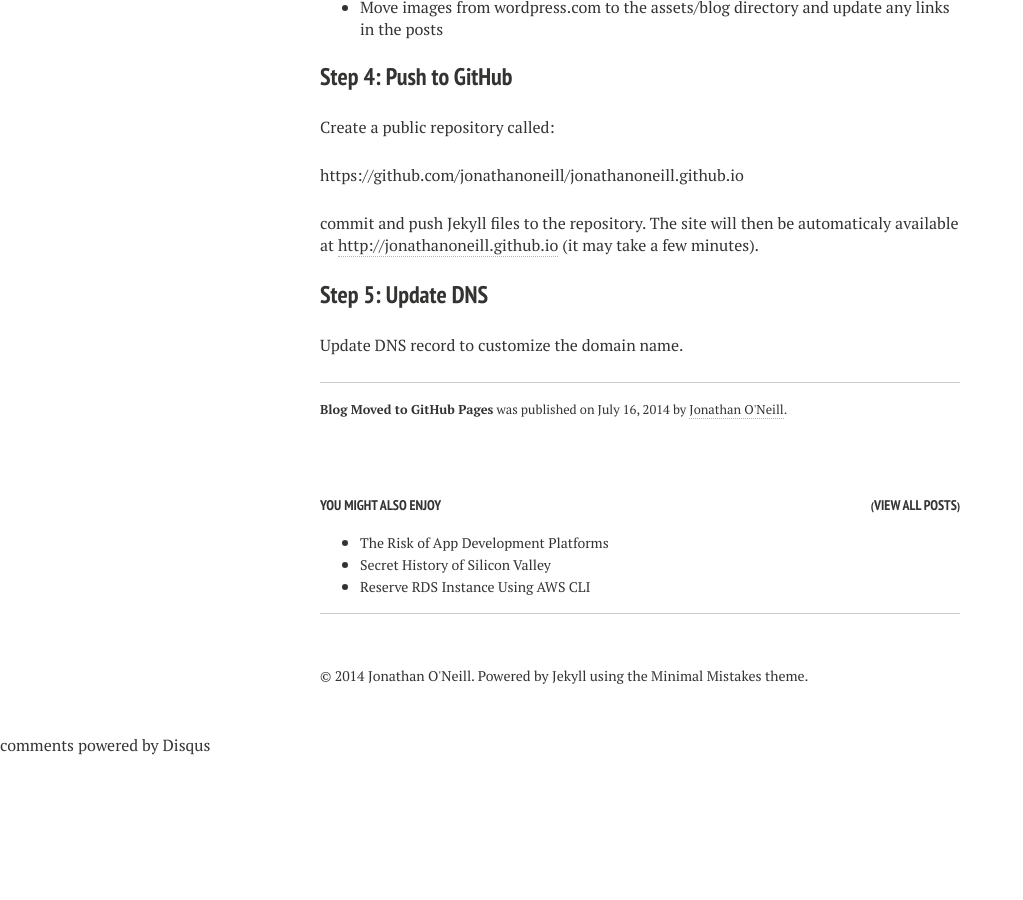
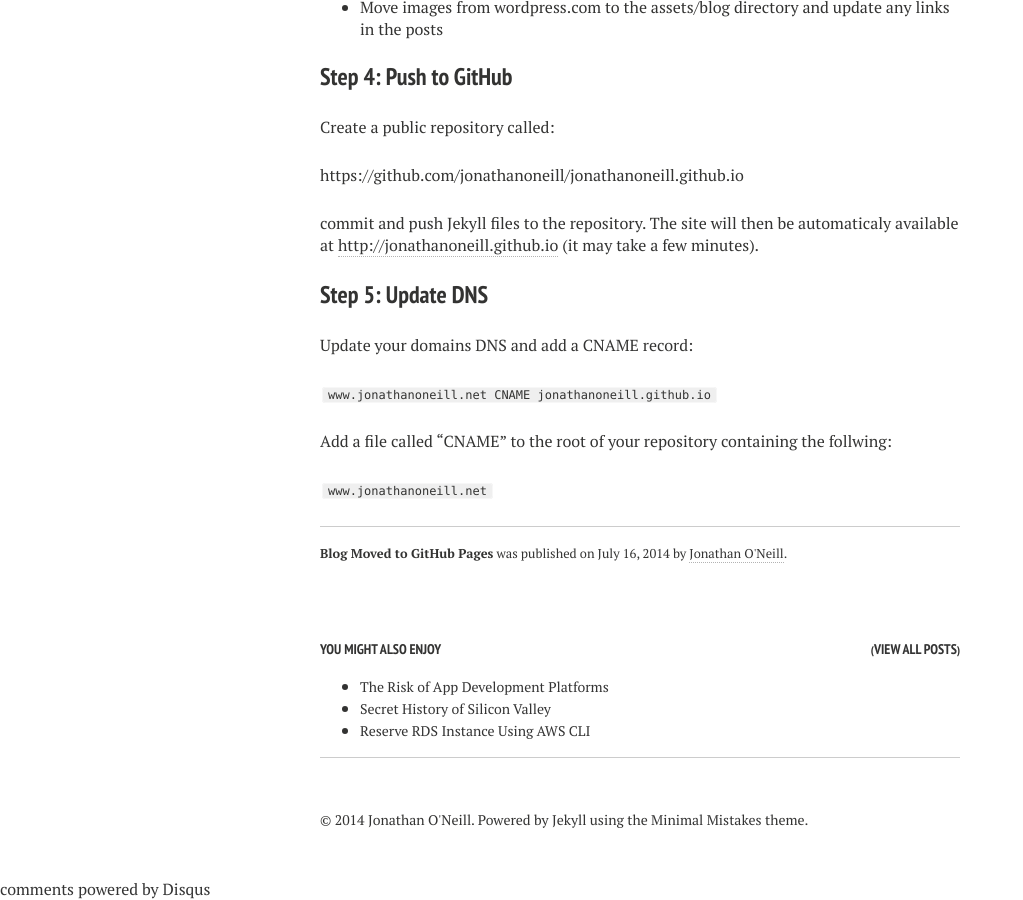
Before and after one commit to jonathanoneill/jonathanoneill.github.io, a Jekyll site: the page built from _posts/2014-07-16-blog-moved-to-github-pages.markdown, in a window 1280 px wide and 900 px high, scrolled down 1343 px. Shown: the whole window, without its empty margins (0-1023 px from the left). Built offline with Jekyll 4.4.1, drawn with Linux system fonts in a browser that asks for light colours; nearby versions of some CDN libraries; Markdown is read by kramdown in place of the engine named in the settings; comment, search, counter and statistics services are not loaded; before the commit the page ends 2099 px from its top, so only the background shows below that.

Commit message:
Updated DNS section of GitHub pages post

```diff
--- a/_posts/2014-07-16-blog-moved-to-github-pages.markdown
+++ b/_posts/2014-07-16-blog-moved-to-github-pages.markdown
@@ -70,4 +70,10 @@
 
 ### Step 5: Update DNS
 
-Update DNS record to customize the domain name.
+Update your domains DNS and add a CNAME record:
+
+`www.jonathanoneill.net        CNAME  jonathanoneill.github.io`
+
+Add a file called "CNAME" to the root of your repository containing the follwing:
+
+`www.jonathanoneill.net`
```
